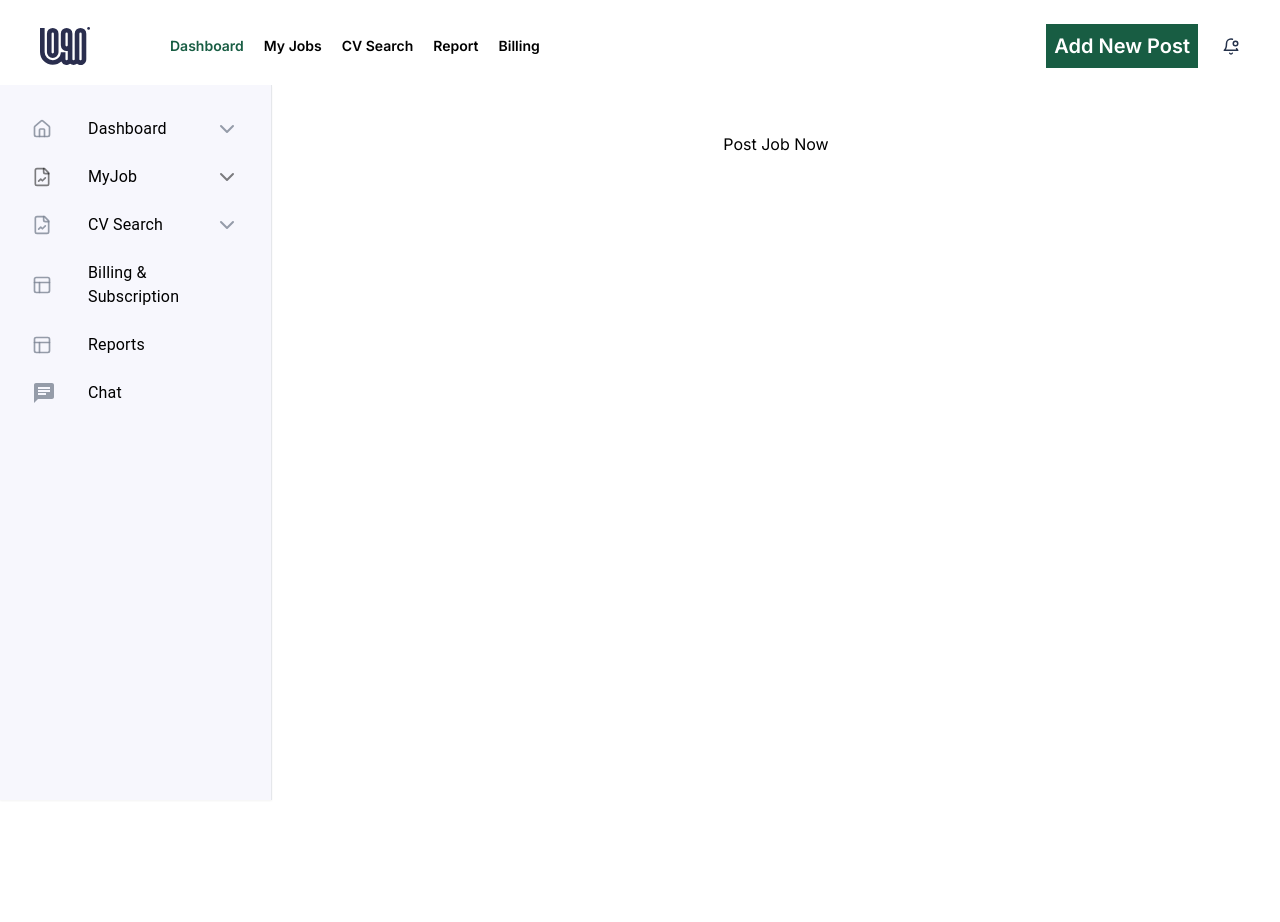
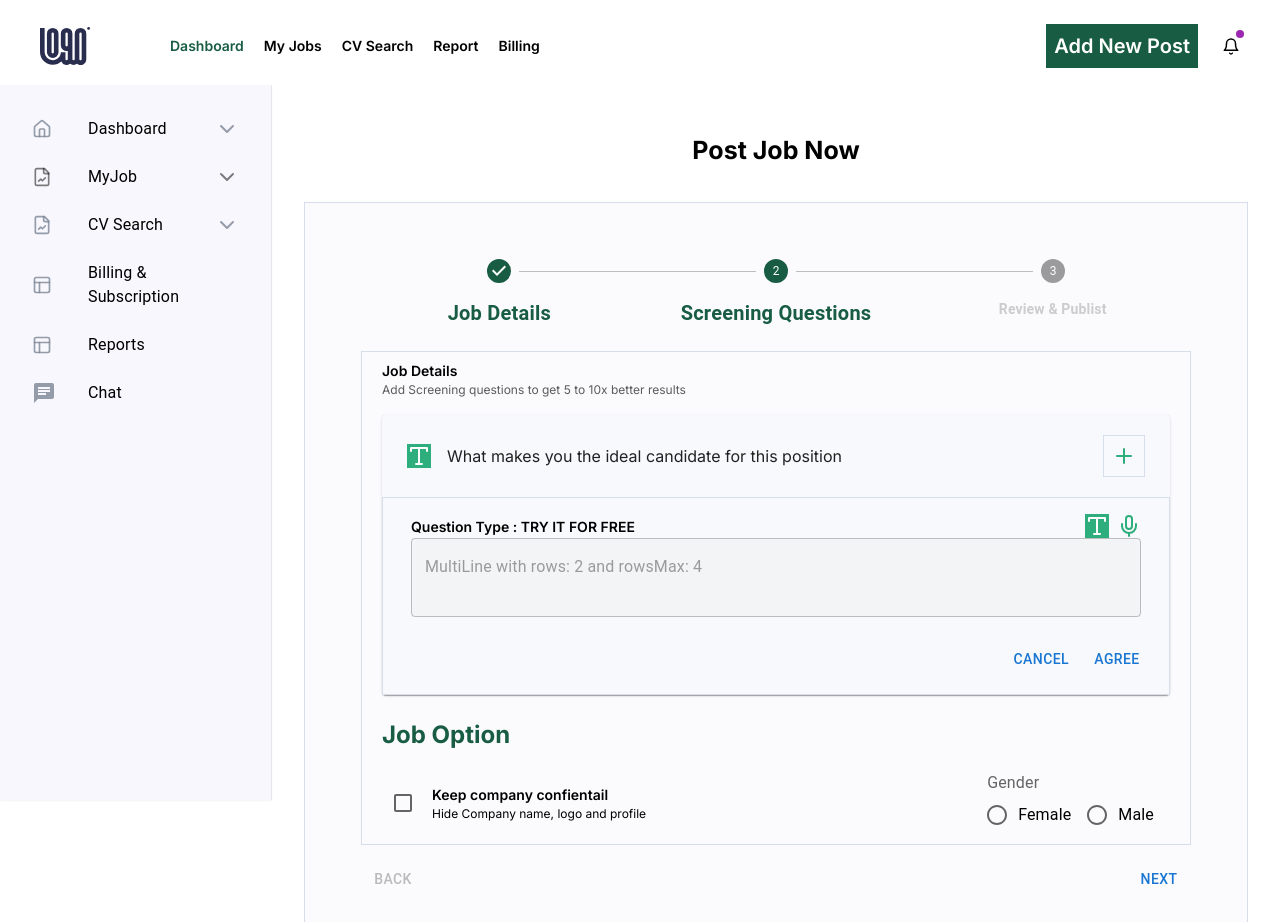
Before and after one commit to mohamedeld/post-job-new, a Next.js app: page /post/create in a window 1280 px wide. Shown: the top 922 px of the page. Before the commit the page ends 800 px from the top, so only its background shows below. Built offline with nearby package versions, Linux system fonts and the light colour scheme.

Commit message:
add check ,radio inputs

```diff
--- a/app/(dashboard)/(routes)/post/create/page.tsx
+++ b/app/(dashboard)/(routes)/post/create/page.tsx
@@ -1,9 +1,27 @@
+import CheckBoxInput from "@/components/inputs/CheckBoxInput"
+import RadioInput from "@/components/inputs/RadioInput"
+import QuestionType from "@/components/QuestionType"
+import SteppersPost from "@/components/SteppersPost"
+
 
 const CreatePostPage = () => {
+
   return (
-    <div className="p-2">
-      <h1 className="pt-8 pb-4 text-center">Post Job Now</h1>
+    <div className="py-2 px-8">
+      <h1 className="py-8 text-center text-[25px] font-bold">Post Job Now</h1>
 
+      {/* steps */}
+      <div className="bg-[#F8F8FD99] p-14 border-[1px] border-[#D6DDEB] border-solid">
+        <SteppersPost>
+
+      <QuestionType name="Try it for free"/>
+      <h1 className="text-2xl text-[#185D43] font-bold mt-6 mb-5">Job Option</h1>
+      <div className="flex items-center justify-between flex-wrap">
+        <CheckBoxInput/>
+        <RadioInput/>
+      </div>
+        </SteppersPost>
+        </div>
     </div>
   )
 }
--- /dev/null
+++ b/components/LogoText.tsx
@@ -0,0 +1,18 @@
+import { LucideIcon } from "lucide-react"
+
+type LogoTextProps = {
+  Icon:LucideIcon;
+  className:string;
+  parentClassName?:string;
+}
+
+const LogoText = ({Icon,parentClassName,className}:LogoTextProps) => {
+  return (
+    <div className={parentClassName}>
+
+    <Icon className={className} strokeWidth={2}  />
+    </div>
+  )
+}
+
+export default LogoText
--- a/components/Navbar.tsx
+++ b/components/Navbar.tsx
@@ -4,9 +4,9 @@
   import Logo from "./Logo";
   import NavbarLinks from "./NavbarLinks";
   import Button from "./Button";
-  import { BellDot } from "lucide-react";
+  import { Bell, BellDot } from "lucide-react";
   import { UserButton } from "@clerk/nextjs";
-
+import { Badge } from "@mui/material";
   const userButtonAppearance = {
     elements: {
       userButtonAvatarBox: "w-10 h-10", // Custom width and height
@@ -23,7 +23,9 @@
         </div>
         <div className="flex items-center gap-6">
           <Button className="outline-none border-none p-2 text-xl font-semibold text-white bg-[#185D43]" text={"Add New Post"} type="button"/>
-          <BellDot className="w-[18px] h-[25px] text-[#25324B]" />
+          <Badge color="secondary" variant="dot" >
+          <Bell className="w-[18px] h-[25px]" />
+</Badge>
           <UserButton
           afterSignOutUrl="/"
           appearance={userButtonAppearance}
--- /dev/null
+++ b/components/QuestionType.tsx
@@ -0,0 +1,56 @@
+import { Accordion, AccordionActions, AccordionDetails, AccordionSummary, Box, Button, TextField } from "@mui/material"
+import { Mic, MicIcon, Plus, Type, TypeOutline } from "lucide-react"
+import LogoText from "./LogoText";
+
+type QuestionTypeProps = {
+  name:string;
+}
+
+const QuestionType = ({name}:QuestionTypeProps) => {
+  return (
+    <div>
+            <Accordion defaultExpanded>
+        <AccordionSummary sx={{
+          backgroundColor:'#D6DDEB2E',
+          py:'9px',
+          px:"25px"
+        }}
+          expandIcon={<div className="border-[1px] border-[#D6DDEB] border-solid p-2">
+            <Plus fontSize={"4rem"} color="#2EAE7D" />
+          </div>}
+          aria-controls="panel3-content"
+          id="panel3-header"
+        >
+<Box sx={{ display: 'flex', alignItems: 'center',gap:'1rem' }}>
+    <LogoText parentClassName="bg-[#2EAE7D]" Icon={Type} className="text-[0.5rem] text-white " />
+
+    What makes you the ideal candidate for this position
+  </Box>        </AccordionSummary>
+          <div className="bg-[#D6DDEB2E] border-[1px] border-[#D6DDEB] border-solid px-3 py-2">
+        <AccordionDetails>
+            <header className="flex justify-between items-center flex-wrap">
+            <h2 className="text-[14px] text-[#000] font-semibold">Question Type : <span className="uppercase">{name}</span></h2>
+            <div className="flex items-center gap-2">
+            <LogoText parentClassName="bg-[#2EAE7D]" Icon={Type} className="text-[0.5rem] text-white " />
+            <Mic strokeWidth={2} className="text-[#2EAE7D]"/>
+            </div>
+            </header>
+            <TextField
+  placeholder="MultiLine with rows: 2 and rowsMax: 4"
+  multiline
+  rows={2}
+  maxRows={4}
+  className="w-full bg-gray-100 mt-4"
+/>
+        </AccordionDetails>
+        <AccordionActions>
+          <Button>Cancel</Button>
+          <Button>Agree</Button>
+        </AccordionActions>
+          </div>
+      </Accordion>
+    </div>
+  )
+}
+
+export default QuestionType
--- /dev/null
+++ b/components/StepperContent.tsx
@@ -0,0 +1,18 @@
+
+type StepperContextProps = {
+  title:string;
+  subTitle:string;
+}
+
+const StepperContent = ({title,subTitle}:StepperContextProps) => {
+  return (
+    <>
+      <header className="mb-4">
+        <h2 className="text-[14px] font-semibold text-[#000]">{title}</h2>
+        <p className="text-[#000000A3] text-[12px]">{subTitle}</p>
+      </header>
+    </>
+  )
+}
+
+export default StepperContent;
--- /dev/null
+++ b/components/SteppersPost.tsx
@@ -0,0 +1,133 @@
+"use client";
+
+import { Box, Button, Step, StepLabel, Stepper, Typography } from "@mui/material";
+import React, { useState } from "react";
+import StepperContent from "./StepperContent";
+
+const steps = ['Job Details', 'Screening Questions', 'Review & Publist'];
+
+type StepperPostProps = {
+  children:React.ReactNode
+}
+
+const SteppersPost = ({children}:StepperPostProps) => {
+  const [activeStep, setActiveStep] = useState(0);
+  const [skipped, setSkipped] = useState(new Set<number>());
+
+  const isStepOptional = (step: number) => {
+    return step === 1;
+  };
+
+  const isStepSkipped = (step: number) => {
+    return skipped.has(step);
+  };
+
+  const handleNext = () => {
+    let newSkipped = skipped;
+    if (isStepSkipped(activeStep)) {
+      newSkipped = new Set(newSkipped.values());
+      newSkipped.delete(activeStep);
+    }
+
+    setActiveStep((prevActiveStep) => prevActiveStep + 1);
+    setSkipped(newSkipped);
+  };
+
+  const handleBack = () => {
+    setActiveStep((prevActiveStep) => prevActiveStep - 1);
+  };
+
+  const handleSkip = () => {
+    if (!isStepOptional(activeStep)) {
+      // You probably want to guard against something like this,
+      // it should never occur unless someone's actively trying to break something.
+      throw new Error("You can't skip a step that isn't optional.");
+    }
+
+    setActiveStep((prevActiveStep) => prevActiveStep + 1);
+    setSkipped((prevSkipped) => {
+      const newSkipped = new Set(prevSkipped.values());
+      newSkipped.add(activeStep);
+      return newSkipped;
+    });
+  };
+
+  const handleReset = () => {
+    setActiveStep(0);
+  };
+  return (
+    <Box sx={{ width: '100%' }}>
+      <Stepper activeStep={1} alternativeLabel>
+        {steps.map((label) => (
+          <Step key={label} sx={{
+            '& .MuiSvgIcon-root.Mui-active': {
+              color: '#185D43',
+            },
+            '& .MuiSvgIcon-root.Mui-completed': {
+              color: '#185D43',
+            },
+          }}>
+            <StepLabel sx={{
+
+          '& .MuiStepLabel-label': {
+            color: '#cccccc',
+            fontWeight: 'bold',
+          },
+          '& .MuiStepLabel-label.Mui-active': {
+            color: '#185D43',
+              fontSize:'20px',
+              fontWeight:'600'
+          },
+          '& .MuiStepLabel-label.Mui-completed': {
+            color: '#185D43',
+                fontSize:'20px',
+                fontWeight:'600'
+          },
+        }}>{label}</StepLabel>
+          </Step>
+        ))}
+
+      </Stepper>
+      {activeStep === steps.length ? (
+        <React.Fragment>
+          <Typography sx={{ mt: 2, mb: 1 }}>
+            All steps completed - you&apos;re finished
+          </Typography>
+          <Box sx={{ display: 'flex', flexDirection: 'row', pt: 2 }}>
+            <Box sx={{ flex: '1 1 auto' }} />
+            <Button onClick={handleReset}>Reset</Button>
+          </Box>
+        </React.Fragment>
+      ) : (
+        <React.Fragment>
+          <div className="mt-6 px-5 py-2 border-[1px] border-solid border-[#D6DDEB]">
+
+          <StepperContent title={steps[activeStep]} subTitle={"Add Screening questions to get 5 to 10x better results"}/>
+          {children}
+          </div>
+          <Box sx={{ display: 'flex', flexDirection: 'row', pt: 2 }}>
+            <Button
+              color="inherit"
+              disabled={activeStep === 0}
+              onClick={handleBack}
+              sx={{ mr: 1 }}
+            >
+              Back
+            </Button>
+            <Box sx={{ flex: '1 1 auto' }} />
+            {isStepOptional(activeStep) && (
+              <Button color="inherit" onClick={handleSkip} sx={{ mr: 1 }}>
+                Skip
+              </Button>
+            )}
+            <Button onClick={handleNext}>
+              {activeStep === steps.length - 1 ? 'Finish' : 'Next'}
+            </Button>
+          </Box>
+        </React.Fragment>
+      )}
+    </Box>
+  )
+}
+
+export default SteppersPost
--- /dev/null
+++ b/components/inputs/CheckBoxInput.tsx
@@ -0,0 +1,18 @@
+import { Checkbox } from "@mui/material"
+
+const label = { inputProps: { 'aria-label': 'Checkbox demo' } };
+
+
+const CheckBoxInput = () => {
+  return (
+    <div className="flex items-center gap-2">
+      <Checkbox {...label} />
+      <div >
+        <h3 className="text-[14px] font-semibold text-[#000]">Keep company confientail</h3>
+        <p className="color-[#0000005E] text-[12px]">Hide Company name, logo and profile</p>
+      </div>
+    </div>
+  )
+}
+
+export default CheckBoxInput
--- /dev/null
+++ b/components/inputs/RadioInput.tsx
@@ -0,0 +1,21 @@
+import { FormControl, FormControlLabel, FormLabel, Radio, RadioGroup } from "@mui/material"
+
+const RadioInput = () => {
+  return (
+    <div>
+       <FormControl>
+      <FormLabel id="demo-row-radio-buttons-group-label">Gender</FormLabel>
+      <RadioGroup
+        row
+        aria-labelledby="demo-row-radio-buttons-group-label"
+        name="row-radio-buttons-group"
+      >
+        <FormControlLabel value="female" control={<Radio />} label="Female" />
+        <FormControlLabel value="male" control={<Radio />} label="Male" />
+        </RadioGroup>
+    </FormControl>
+    </div>
+  )
+}
+
+export default RadioInput
```
